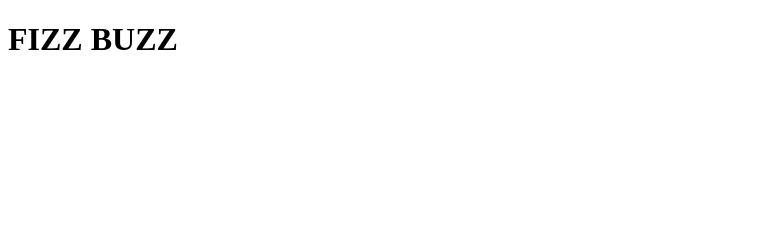
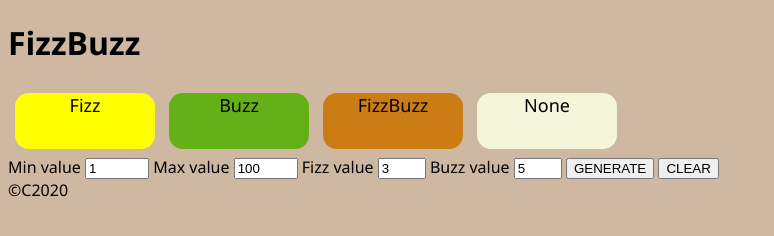
Before and after one commit to SarloteKumpina/HomeWork03, a plain HTML site: page index.html in a window 1280 px wide. Shown: the whole page, without its empty margins (0-774 px from the left). Drawn offline with Linux system fonts and the light colour scheme.

Commit message:
html body

```diff
--- a/index.html
+++ b/index.html
@@ -3,9 +3,40 @@
 <head>
     <meta charset="UTF-8">
     <meta name="viewport" content="width=device-width, initial-scale=1.0">
-    <title>Document</title>
+    <title>FIZZ BUZZ</title>
+    <link rel="shortcut icon" href="IMG/favicon-32x32.png" type="image/x-icon">
+    <link rel="stylesheet" href="style.css">
+    <script src="javscript.js" defer></script>
 </head>
 <body>
-    <h1>FIZZ BUZZ</h1>
+    <header>
+        <h1>
+        FizzBuzz
+        </h1>
+        <div class = "container-h" id = "id-container-h" >
+            <div class="box yellow-bg">Fizz</div>
+            <div class="box green-bg">Buzz</div>
+            <div class="box orange-bg">FizzBuzz</div>
+            <div class="box beige-bg">None</div>
+        </div>
+    </header>
+    <main>
+          <div class = "container" id = "id-container" >
+            <lable>Min value</lable>
+            <input type="number" name="" id="min-count" min="1" max="100" value="1">
+            <lable>Max value</lable>
+            <input type="number" name="" id="min-count" min="1" max="100" value="100">
+            <lable>Fizz value</lable>
+            <input type="number" name="" id="min-count" min="3" max="3" value="3">
+            <lable>Buzz value</lable>
+            <input type="number" name="" id="min-count" min="5" max="5" value="5">
+            <button class= "" id = "btn-generate">GENERATE</button>
+            <button class= "" id = "btn-clear">CLEAR</button>
+            <div class="inner-cont" id="id-inner-cont"></div>
+        </div>
+    </main>
+    <footer>
+        &copy;C2020
+    </footer>
 </body>
 </html>
--- /dev/null
+++ b/style.css
@@ -0,0 +1,42 @@
+.box {
+    height: 7vh;
+    width: 140px;
+    margin: 7px;
+    border-radius: 14px;
+    text-align: center;
+    font-size: large;
+}
+
+.box:hover {
+    box-shadow: 3px 3px 2px 0px grey;
+}
+
+.yellow-bg {
+    background-color: yellow;
+}
+
+.green-bg {
+    background-color: rgb(100, 177, 23);
+}
+
+.orange-bg {
+    background-color: rgb(204, 124, 20);
+}
+
+.beige-bg {
+    background-color: beige;
+}
+
+body {
+    background-color: rgb(207, 184, 161);
+    font-family: 'Segoe UI', Tahoma, Geneva, Verdana, sans-serif;
+}
+.inner-cont {
+    display: flex;
+    flex-wrap: wrap;
+}
+
+.container-h {
+    display: flex;
+    flex-wrap: wrap;
+}
```
Also changed, not shown: IMG/favicon-32x32.png (added), javscript.js (added).
